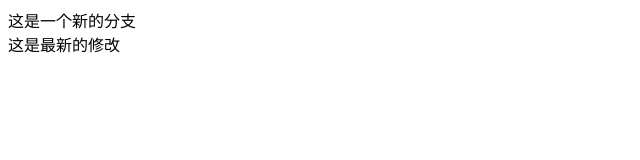
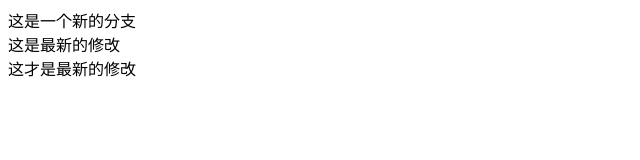
Before and after one commit to baiscode/learn-git, a plain HTML site: page index.html in a window 1280 px wide. Shown: the whole page, without its empty margins (0-640 px from the left). Drawn offline with Linux system fonts and the light colour scheme.

Commit message:
最新的修改

```diff
--- a/index.html
+++ b/index.html
@@ -8,6 +8,7 @@
 <body>
   <div>这是一个新的分支</div>
   <div>这是最新的修改</div>
+  <div>这才是最新的修改</div>
 </body>
 
 </html>
```
